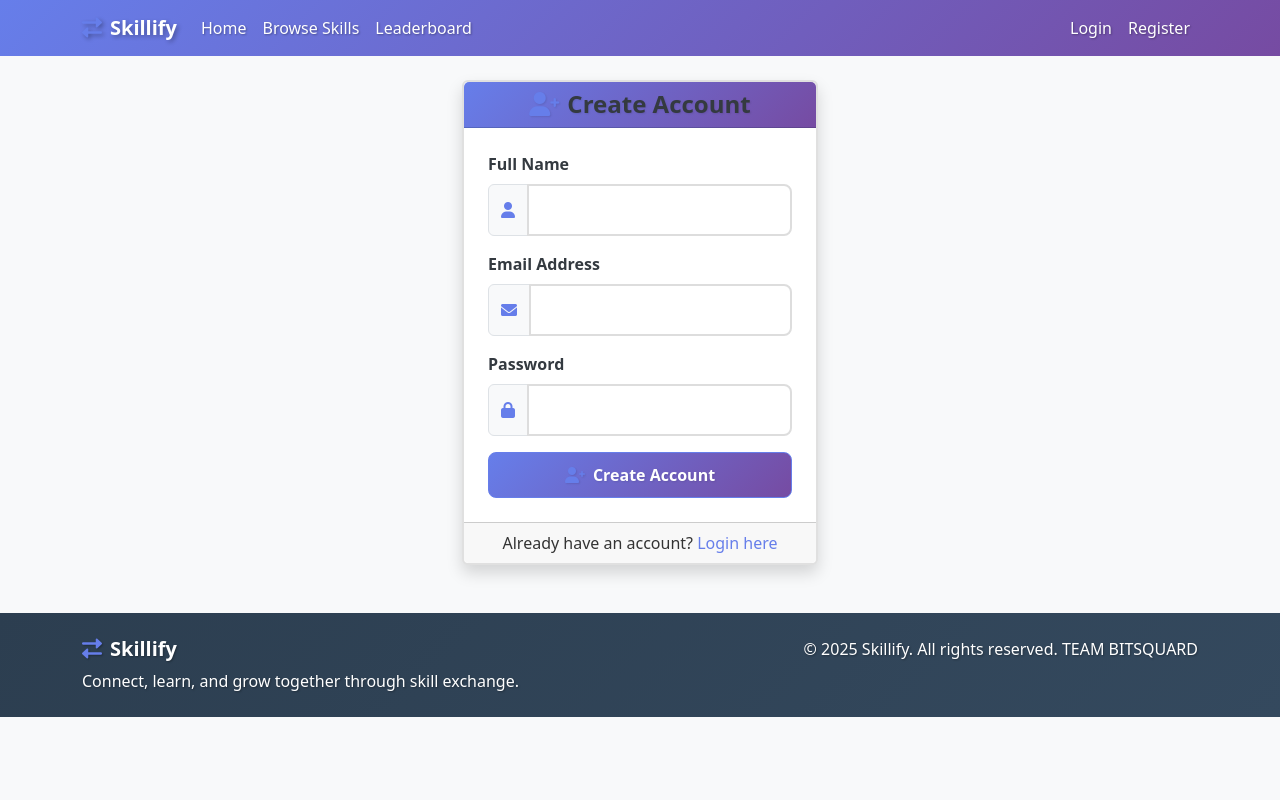
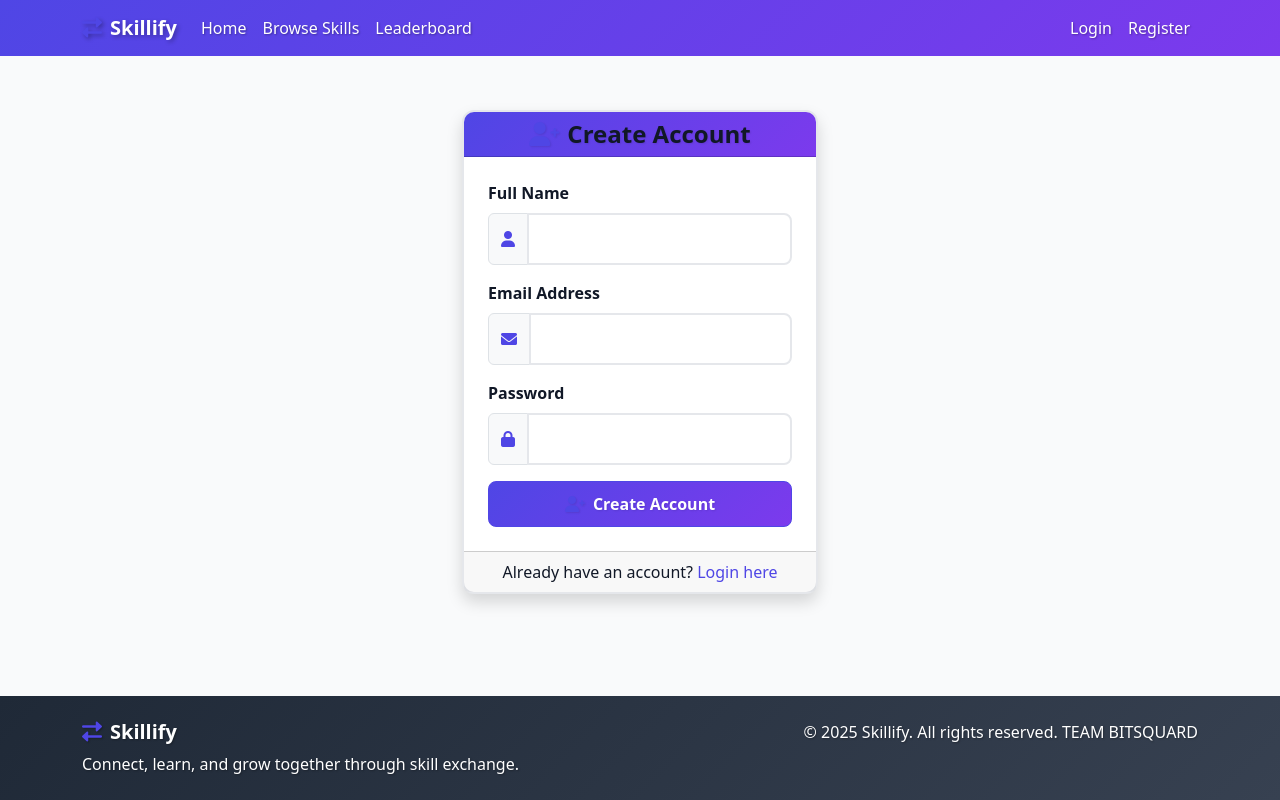
Before and after one commit to Parth012656/Bit_Squad, a Flask app: page /register in a window 1280 px wide. Run offline with Flask 3, Linux system fonts and the light colour scheme.

Commit message:
6th commit

```diff
--- a/SkillSwap/app.py
+++ b/SkillSwap/app.py
@@ -729,7 +729,8 @@ def create_app(config_name='development'):
     @login_required
     def notifications():
         """Show all notifications"""
-        return render_template('notifications.html')
+        notifications = Notification.query.filter_by(user_id=current_user.id).order_by(Notification.created_at.desc()).all()
+        return render_template('notifications.html', notifications=notifications)
 
     # API Routes for Notifications
     @app.route('/api/notifications/<int:notification_id>/read', methods=['POST'])
--- a/SkillSwap/static/css/style.css
+++ b/SkillSwap/static/css/style.css
@@ -1,30 +1,38 @@
 /* Custom styles for Skillify */
+
+/* Modern color scheme - Clean and Professional */
+:root {
+    --primary-color: #4F46E5;      /* Indigo */
+    --secondary-color: #7C3AED;    /* Purple */
+    --accent-color: #06B6D4;       /* Cyan */
+    --success-color: #10B981;      /* Emerald */
+    --warning-color: #F59E0B;      /* Amber */
+    --danger-color: #EF4444;       /* Red */
+    --dark-color: #1F2937;         /* Gray 800 */
+    --light-color: #F9FAFB;        /* Gray 50 */
+    --text-primary: #111827;       /* Gray 900 */
+    --text-secondary: #6B7280;     /* Gray 500 */
+    --border-color: #E5E7EB;       /* Gray 200 */
+    --bronze-color: #CD7F32;       /* Bronze for badges */
+}
 
 /* Bronze badge styling - only this needs to be brown */
 .badge.bg-danger {
-    background-color: #CD7F32 !important; /* Bronze color */
+    background-color: var(--bronze-color) !important; /* Bronze color */
     color: #fff !important;
-}
-
-/* Original subtle theme */
-:root {
-    --primary-blue: #667eea;
-    --secondary-purple: #764ba2;
-    --light-gray: #f8f9fa;
-    --dark-gray: #343a40;
 }
 
 /* Enhanced button visibility */
 .btn-primary {
-    background: linear-gradient(135deg, #667eea 0%, #764ba2 100%);
-    border-color: #667eea;
+    background: linear-gradient(135deg, var(--primary-color) 0%, var(--secondary-color) 100%);
+    border-color: var(--primary-color);
     color: #fff;
     text-shadow: 1px 1px 2px rgba(0,0,0,0.3);
 }
 
 .btn-primary:hover {
-    background: linear-gradient(135deg, #764ba2 0%, #667eea 100%);
-    border-color: #764ba2;
+    background: linear-gradient(135deg, var(--secondary-color) 0%, var(--primary-color) 100%);
+    border-color: var(--secondary-color);
     color: #fff;
     transform: translateY(-1px);
     box-shadow: 0 4px 8px rgba(0,0,0,0.2);
@@ -32,9 +40,10 @@
 
 /* Enhanced card visibility */
 .card {
-    border: 2px solid #e0e0e0;
+    border: 2px solid var(--border-color);
     box-shadow: 0 4px 8px rgba(0,0,0,0.1);
     transition: all 0.3s ease;
+    border-radius: 12px;
 }
 
 .card:hover {
@@ -43,45 +52,52 @@
 }
 
 .card-header {
-    background: linear-gradient(135deg, #667eea 0%, #764ba2 100%);
+    background: linear-gradient(135deg, var(--primary-color) 0%, var(--secondary-color) 100%);
     color: #fff;
     font-weight: bold;
     text-shadow: 1px 1px 2px rgba(0,0,0,0.3);
+    border-radius: 10px 10px 0 0 !important;
 }
 
 /* Enhanced text visibility */
 .text-muted {
-    color: #555 !important;
+    color: var(--text-secondary) !important;
     font-weight: 500;
 }
 
 .text-primary {
-    color: #667eea !important;
+    color: var(--primary-color) !important;
     font-weight: 600;
 }
 
 /* Enhanced form elements */
 .form-control {
-    border: 2px solid #ddd;
+    border: 2px solid var(--border-color);
     border-radius: 8px;
     padding: 12px;
     font-size: 16px;
+    transition: all 0.3s ease;
 }
 
 .form-control:focus {
-    border-color: #667eea;
-    box-shadow: 0 0 0 0.2rem rgba(102, 126, 234, 0.25);
+    border-color: var(--primary-color);
+    box-shadow: 0 0 0 0.2rem rgba(79, 70, 229, 0.25);
 }
 
 /* Enhanced navbar */
+.navbar-dark {
+    background: linear-gradient(135deg, var(--primary-color) 0%, var(--secondary-color) 100%) !important;
+}
+
 .navbar-dark .navbar-nav .nav-link {
     color: #fff !important;
     font-weight: 500;
     text-shadow: 1px 1px 2px rgba(0,0,0,0.3);
+    transition: all 0.3s ease;
 }
 
 .navbar-dark .navbar-nav .nav-link:hover {
-    color: #FFD700 !important;
+    color: var(--accent-color) !important;
     transform: translateY(-1px);
 }
 
@@ -418,26 +452,45 @@
 
 /* Enhanced overall visibility */
 body {
-    background-color: #f8f9fa;
-    color: #333;
+    background-color: var(--light-color);
+    color: var(--text-primary);
     font-weight: 500;
+    min-height: 100vh;
+    display: flex;
+    flex-direction: column;
+}
+
+/* Ensure footer stays at bottom */
+main {
+    flex: 1;
+    display: flex;
+    flex-direction: column;
+}
+
+/* Add spacing for short pages */
+.content-wrapper {
+    flex: 1;
+    display: flex;
+    flex-direction: column;
+    justify-content: center;
+    min-height: 60vh;
 }
 
 h1, h2, h3, h4, h5, h6 {
-    color: #343a40;
+    color: var(--text-primary);
     font-weight: bold;
     text-shadow: 1px 1px 2px rgba(0,0,0,0.1);
 }
 
 /* Enhanced link visibility */
 a {
-    color: #667eea;
+    color: var(--primary-color);
     font-weight: 500;
     text-decoration: none;
 }
 
 a:hover {
-    color: #764ba2;
+    color: var(--secondary-color);
     text-decoration: underline;
 }
 
@@ -458,44 +511,38 @@ a:hover {
 /* Enhanced input visibility */
 input, select, textarea {
     font-weight: 500;
-    color: #333;
+    color: var(--text-primary);
 }
 
 /* Enhanced label visibility */
 label {
     font-weight: 600;
-    color: #343a40;
+    color: var(--text-primary);
 }
 
 /* Enhanced text visibility */
 p, span, div {
-    color: #333;
+    color: var(--text-primary);
     font-weight: 500;
 }
 
 /* Enhanced icon visibility */
 .fas, .far, .fab {
-    color: #667eea;
+    color: var(--primary-color);
 }
 
-/* Enhanced success/error messages */
-.alert-success {
-    background: linear-gradient(135deg, #d4edda 0%, #c3e6cb 100%);
-    border-color: #28a745;
-    color: #155724;
-    font-weight: 600;
+/* Footer styling */
+footer {
+    background: linear-gradient(135deg, var(--dark-color) 0%, #374151 100%) !important;
 }
 
-.alert-danger {
-    background: linear-gradient(135deg, #f8d7da 0%, #f5c6cb 100%);
-    border-color: #dc3545;
-    color: #721c24;
-    font-weight: 600;
+/* Navbar styling */
+.navbar-brand {
+    color: #fff !important;
+    text-shadow: 2px 2px 4px rgba(0,0,0,0.3);
 }
 
-.alert-warning {
-    background: linear-gradient(135deg, #fff3cd 0%, #ffeaa7 100%);
-    border-color: #ffc107;
-    color: #856404;
-    font-weight: 600;
+/* Card header styling */
+.card-header.bg-primary {
+    background: linear-gradient(135deg, var(--primary-color) 0%, var(--secondary-color) 100%) !important;
 }
--- a/SkillSwap/templates/base.html
+++ b/SkillSwap/templates/base.html
@@ -10,7 +10,7 @@
 </head>
 <body>
     <!-- Navigation -->
-    <nav class="navbar navbar-expand-lg navbar-dark" style="background: linear-gradient(135deg, #667eea 0%, #764ba2 100%);">
+    <nav class="navbar navbar-expand-lg navbar-dark">
         <div class="container">
             <a class="navbar-brand fw-bold" href="{{ url_for('index') }}" style="color: #ffffff !important; text-shadow: 2px 2px 4px rgba(0,0,0,0.3);">
                 <i class="fas fa-exchange-alt me-2"></i>Skillify
@@ -126,7 +134,7 @@
     </main>
 
     <!-- Footer -->
-    <footer class="text-light py-4 mt-5" style="background: linear-gradient(135deg, #2c3e50 0%, #34495e 100%);">
+    <footer class="text-light py-4 mt-5">
         <div class="container">
             <div class="row">
                 <div class="col-md-6">
--- a/SkillSwap/templates/login.html
+++ b/SkillSwap/templates/login.html
@@ -22,6 +22,7 @@ document.getElementById('togglePassword').addEventListener('click', function() {
 {% endblock %}
 
 {% block content %}
+<div class="content-wrapper">
     <div class="row justify-content-center">
         <div class="col-md-6 col-lg-4">
             <div class="card shadow">
@@ -68,4 +69,5 @@ document.getElementById('togglePassword').addEventListener('click', function() {
             </div>
         </div>
     </div>
+</div>
 {% endblock %}
--- a/SkillSwap/templates/register.html
+++ b/SkillSwap/templates/register.html
@@ -3,6 +3,7 @@
 {% block title %}Register - SkillSwap{% endblock %}
 
 {% block content %}
+<div class="content-wrapper">
     <div class="row justify-content-center">
         <div class="col-md-6 col-lg-4">
             <div class="card shadow">
@@ -55,4 +56,5 @@
             </div>
         </div>
     </div>
+</div>
 {% endblock %}
```
Also changed, not shown: other parts of SkillSwap/static/css/style.css (+71 -53 lines), other parts of SkillSwap/templates/base.html (+8 -0 lines), SkillSwap/static/images/profile_photos/user_10_male.png (added), SkillSwap/static/images/profile_photos/user_9_male.png (added). Lines whose indentation alone changed are shown as unchanged.
